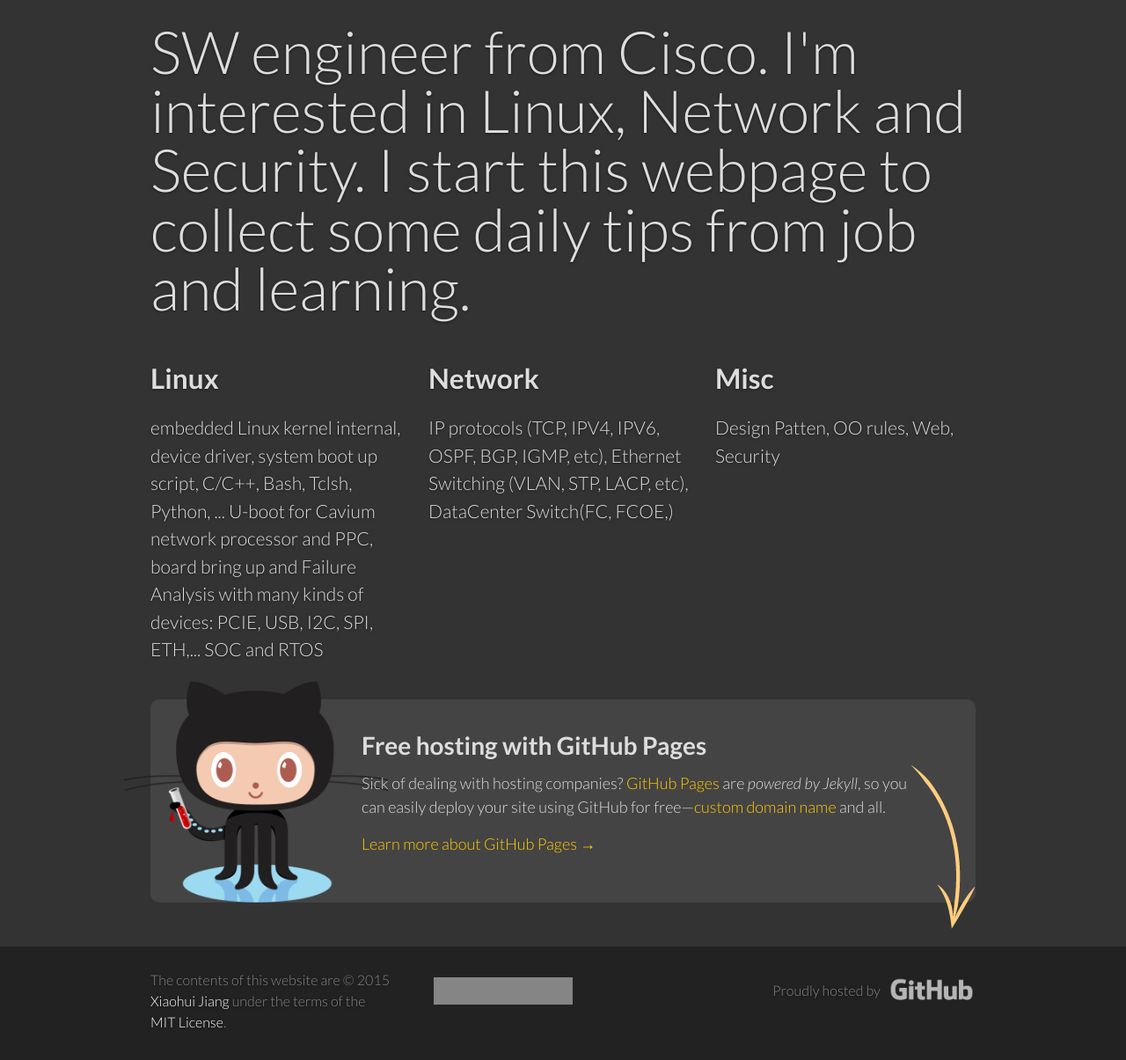
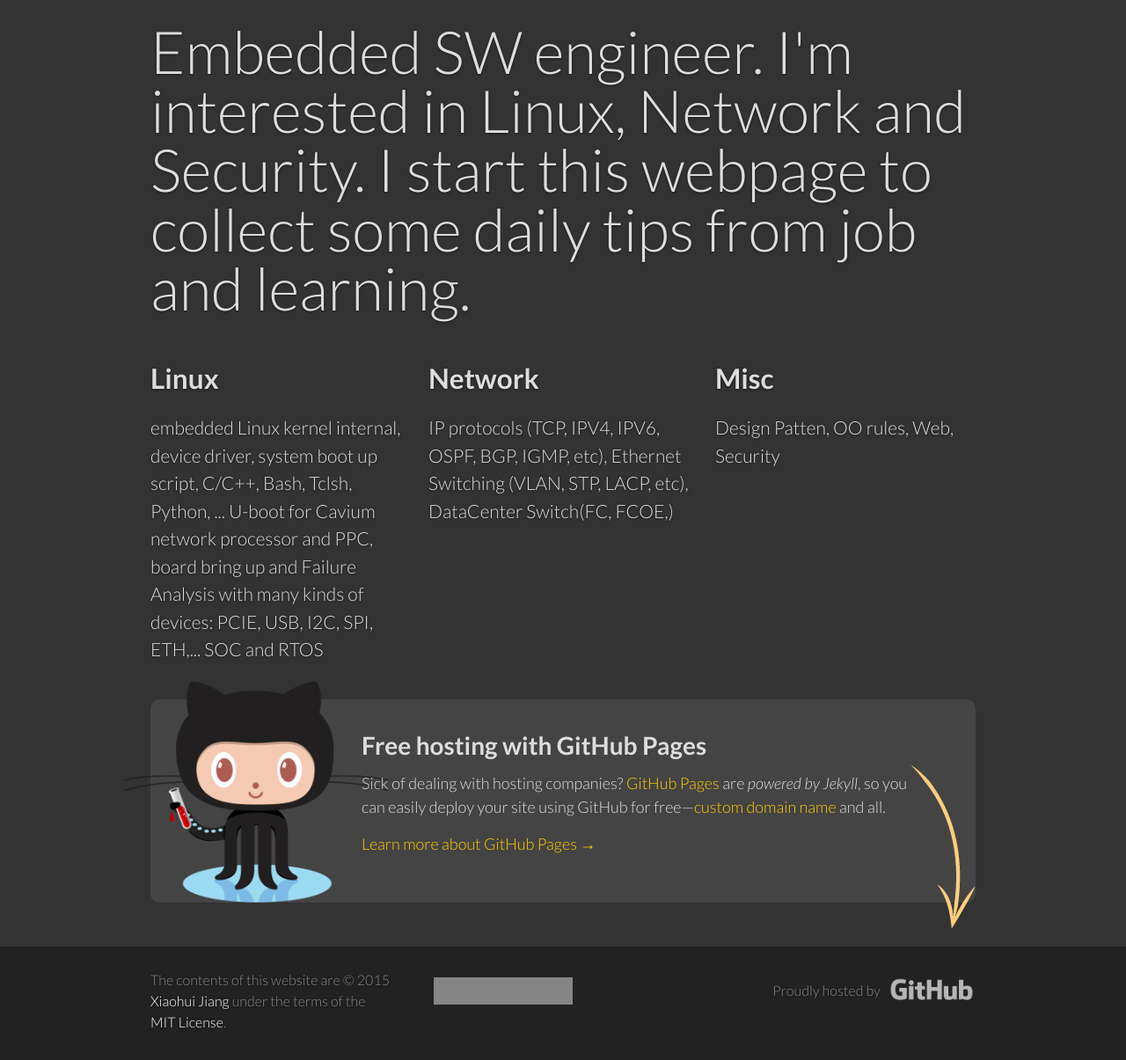
Before and after one commit to XiaohuiJiang/XiaohuiJiang.github.io, a Jekyll site: the page built from index.html, in a window 1280 px wide, cut to the strip 134-1339 px from the top of the page. Shown: the whole strip at 88% size. Built offline with Jekyll 4.4.1, drawn with Linux system fonts in a browser that asks for light colours; grey boxes are pictures that could not be loaded.

Commit message:
remove Cisco name

```diff
--- a/index.html
+++ b/index.html
@@ -7,7 +7,7 @@
 <section class="intro">
   <div class="grid">
     <div class="unit whole center-on-mobiles">
-      <p class="first">SW engineer from Cisco. I'm interested in Linux, Network and Security. I start this webpage to collect some daily tips from job and learning.
+      <p class="first">Embedded SW engineer. I'm interested in Linux, Network and Security. I start this webpage to collect some daily tips from job and learning.
       </p>
     </div>
   </div>
```
